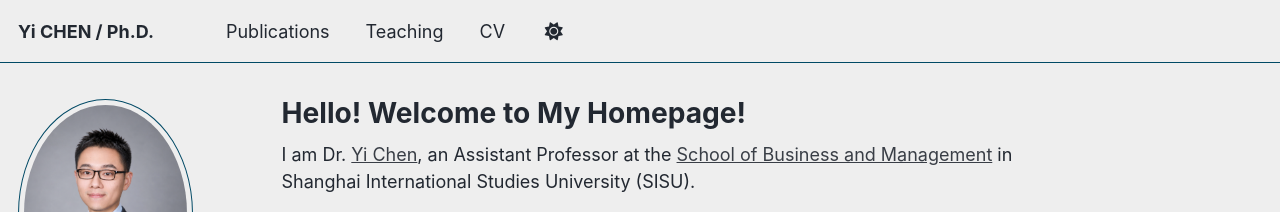
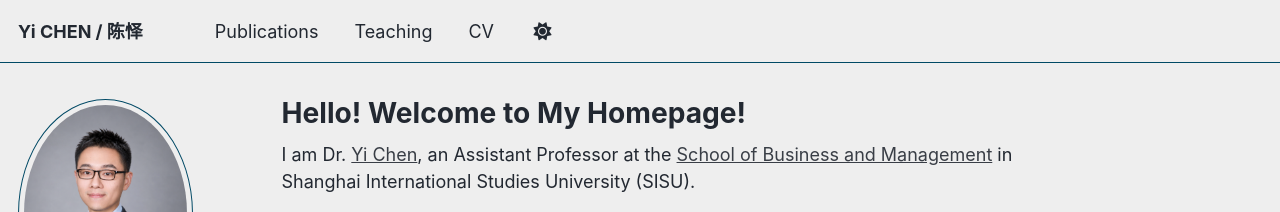
Before and after one commit to chenyi-edward/chenyi-edward.github.io, a Jekyll site: the page built from _pages/about.md, in a window 1280 px wide. Shown: the top 212 px of the page. Built offline with Jekyll 4.4.1, drawn with Linux system fonts in a browser that asks for light colours; some web fonts are replaced; a script that is not in the unit is left out.

Commit message:
Update _config.yml

```diff
--- a/_config.yml
+++ b/_config.yml
@@ -9,7 +9,7 @@
 # Basic Site Settings
 locale                   : "en-US"
 site_theme               : "air" # Currently available options are "default", "air"
-title                    : "Yi CHEN / Ph.D."
+title                    : "Yi CHEN / 陈怿"
 title_separator          : "-"
 name                     : &name "Yi CHEN"
 description              : &description "Yi CHEN's academic portfolio"   # Update this with a general description of your site, this is the default if not overridden by a page
```
